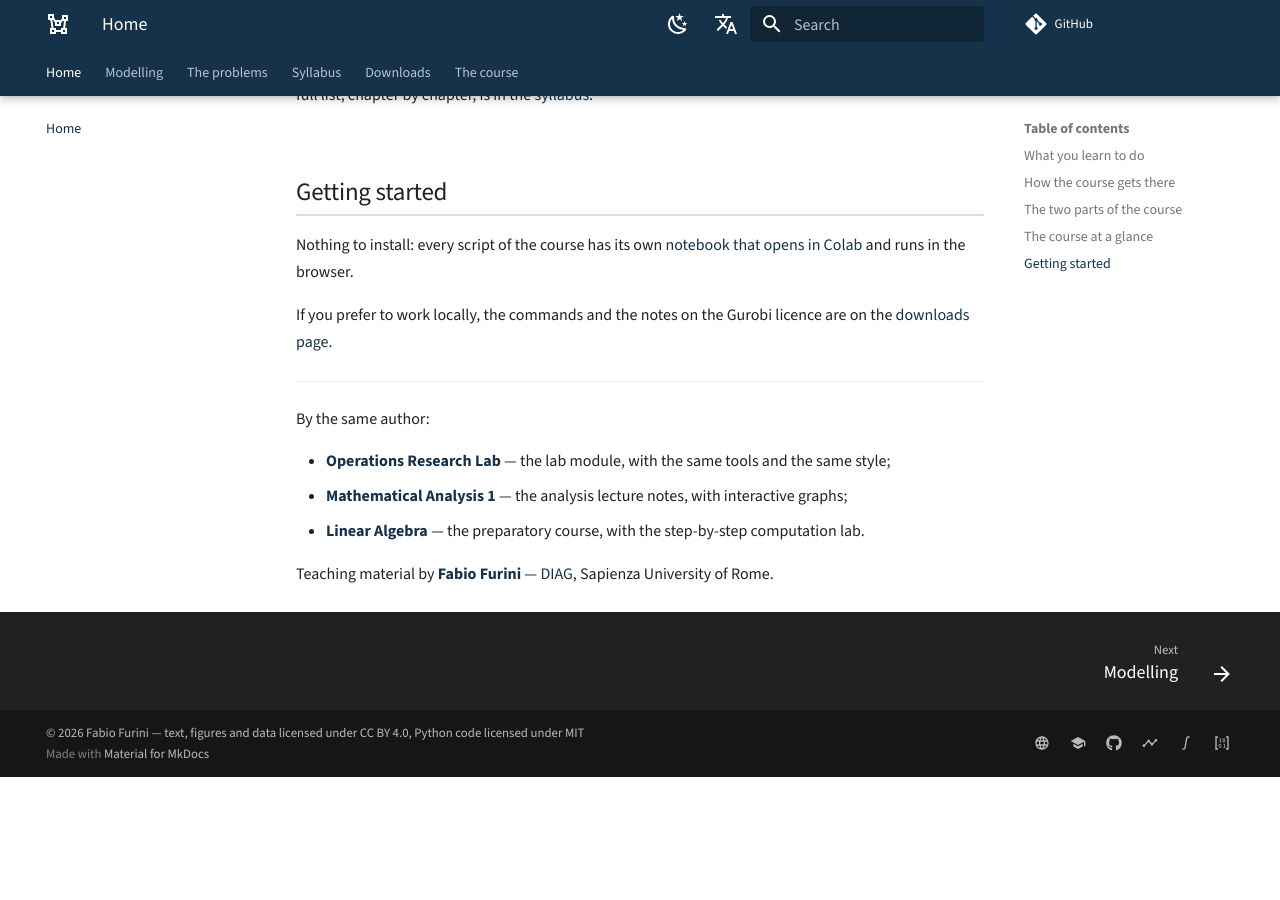
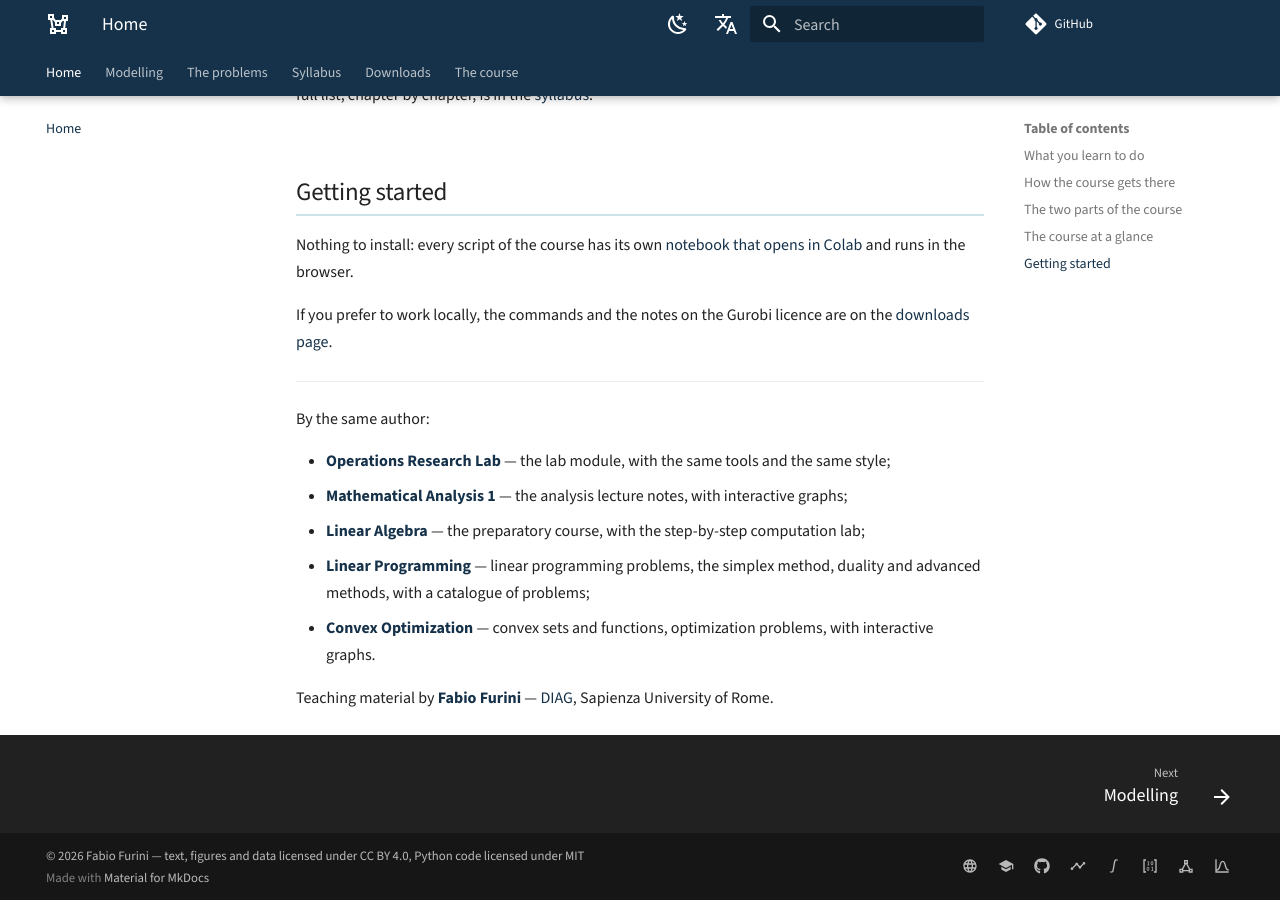
Before and after one commit to fabiofurini/mip-modelling, an MkDocs documentation site: the page built from docs/index.md, in a window 1280 px wide and 900 px high, scrolled down 2587 px. Built offline with MkDocs 1.6.1 and Material for MkDocs 9.7.7, drawn with Linux system fonts in a browser that asks for light colours; comment, search, counter and statistics services are not loaded; before the commit the page ends 3364 px from its top, so only the background shows below that.

Commit message:
Collegamenti ai corsi Programmazione lineare e Ottimizzazione convessa / links to the Linear Programming and Convex Optimization courses
Aggiunti nel piè di pagina, nella home (Dello stesso autore) e nel README (Della stessa collana).

Co-Authored-By: Claude Opus 5.5 <noreply@anthropic.com>

```diff
--- a/docs/index.md
+++ b/docs/index.md
@@ -137,7 +137,9 @@ By the same author:
 
 - **[Operations Research Lab](https://fabiofurini.github.io/operations-research-lab/)** — the lab module, with the same tools and the same style;
 - **[Mathematical Analysis 1](https://fabiofurini.github.io/mathematical-analysis-1/)** — the analysis lecture notes, with interactive graphs;
-- **[Linear Algebra](https://fabiofurini.github.io/linear-algebra/)** — the preparatory course, with the step-by-step computation lab.
+- **[Linear Algebra](https://fabiofurini.github.io/linear-algebra/)** — the preparatory course, with the step-by-step computation lab;
+- **[Linear Programming](https://fabiofurini.github.io/linear-programming/)** — linear programming problems, the simplex method, duality and advanced methods, with a catalogue of problems;
+- **[Convex Optimization](https://fabiofurini.github.io/convex-optimization/)** — convex sets and functions, optimization problems, with interactive graphs.
 
 Teaching material by **[Fabio Furini](https://fabiofurini.github.io/)** —
 [DIAG](https://www.diag.uniroma1.it/), Sapienza University of Rome.
--- a/mkdocs.yml
+++ b/mkdocs.yml
@@ -66,6 +66,12 @@ extra:
     - icon: material/matrix
       link: https://fabiofurini.github.io/linear-algebra/
       name: Linear Algebra
+    - icon: material/vector-triangle
+      link: https://fabiofurini.github.io/linear-programming/
+      name: Linear Programming
+    - icon: material/chart-bell-curve
+      link: https://fabiofurini.github.io/convex-optimization/
+      name: Convex Optimization
   alternate:
     - name: Italiano
       link: https://fabiofurini.github.io/modellazione-mip/
```
Also changed, not shown: README.md (+2 -0 lines).
